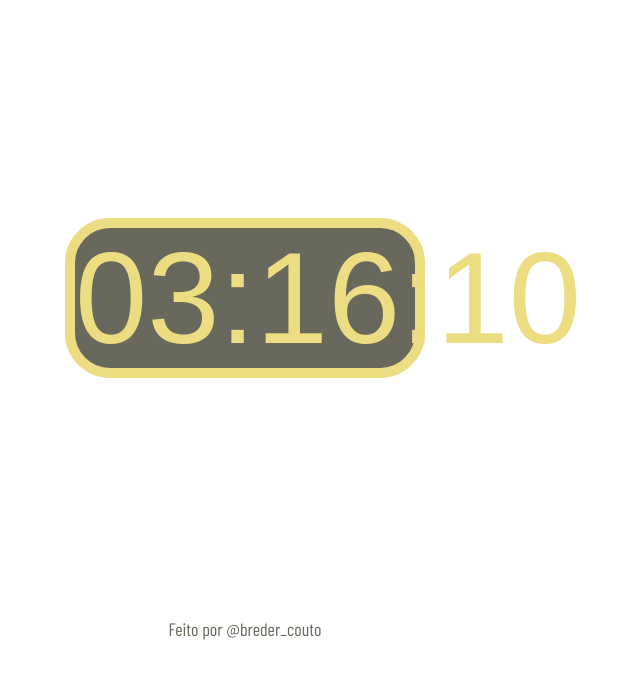
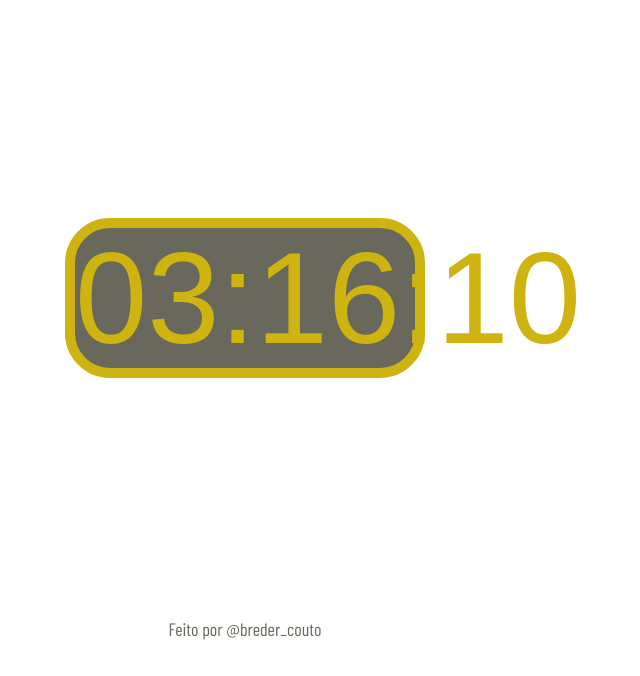
Before and after one commit to Cout098/Rel-gio-, a plain HTML site: page Index.html in a window 1280 px wide. Shown: the part 80-756 px from the top of the page, without its empty margins (395-1035 px from the left). Drawn offline with nearby package versions, Linux system fonts and the light colour scheme; a web font is replaced by a local one.

Commit message:
Atualizacao cores

```diff
--- a/style.css
+++ b/style.css
@@ -6,7 +6,7 @@
 
 :root {
     --bg-page:#ffffff ;
-    --bg-clock: #ecdc82;
+    --bg-clock: #cfb310;
     --fc-clock: #69685c;
 }
 
```
